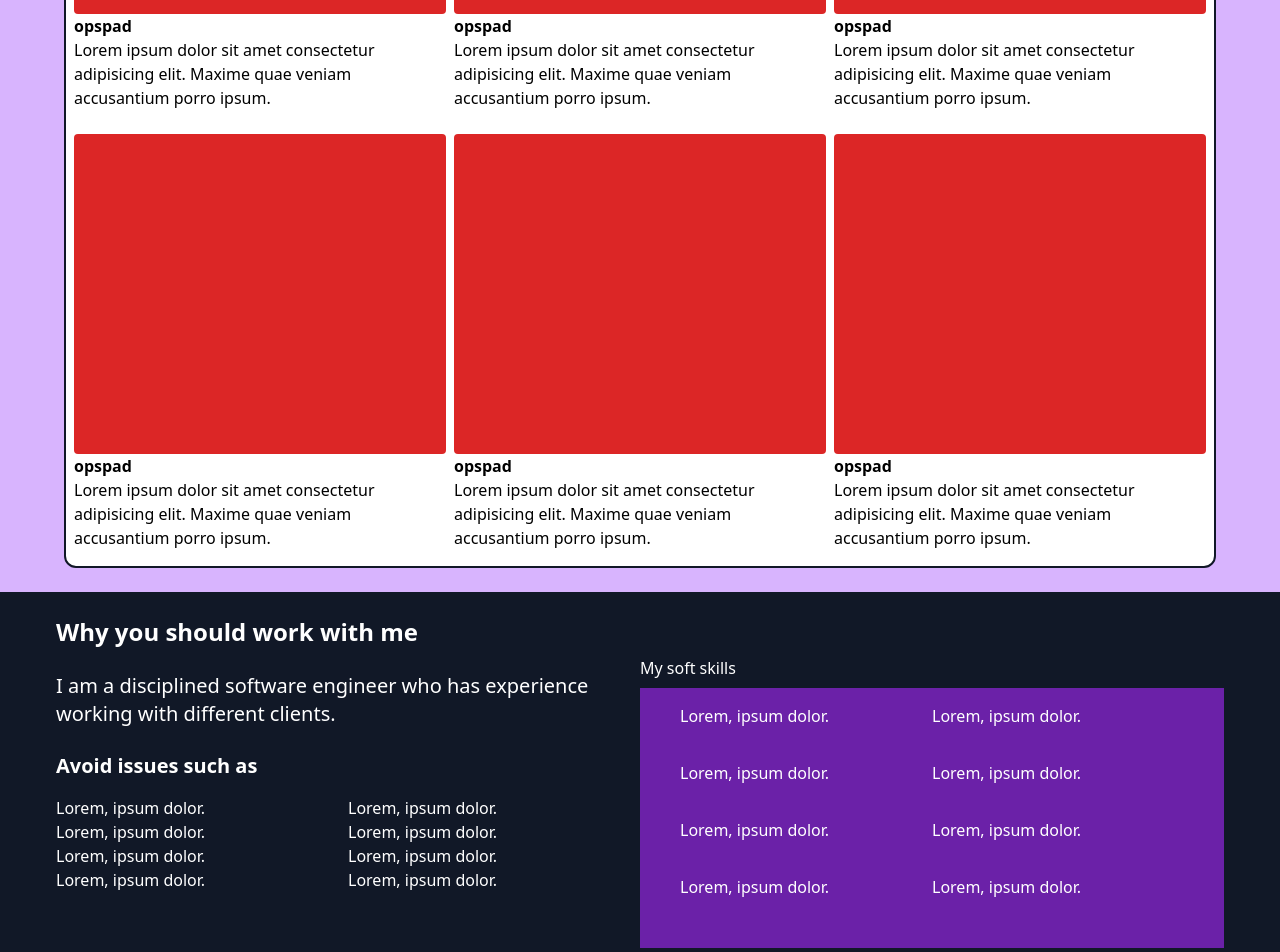
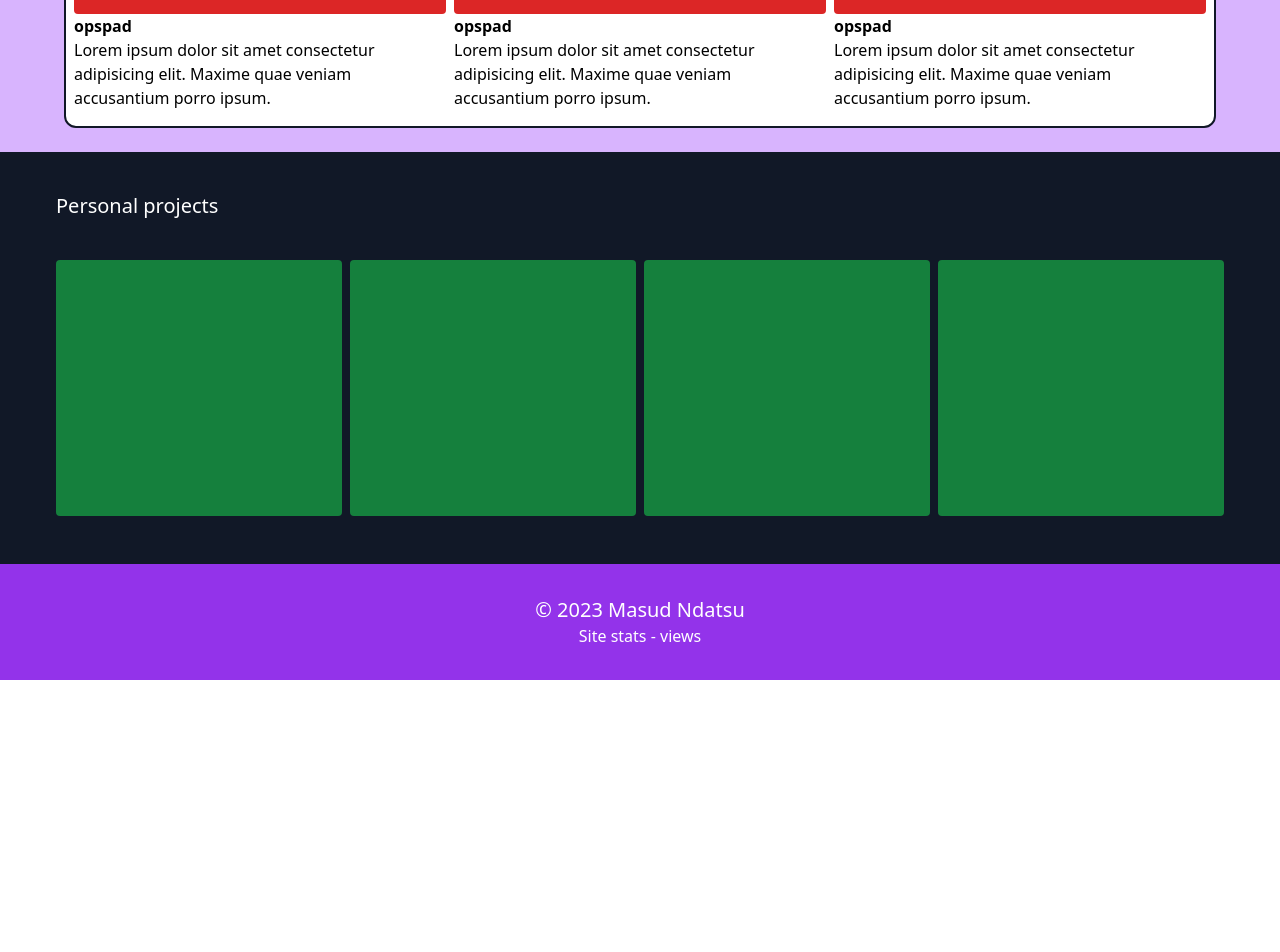
Before and after one commit to Masud-Ndatsu/react-portfolio-v1, a React (Vite) app: page / in a window 1280 px wide. Shown: the part 1380-2332 px from the top of the page. After the commit the page ends 2060 px from the top, so only its background shows below. Built offline with nearby package versions, Linux system fonts and the light colour scheme.

Commit message:
feat: added new features

```diff
--- a/src/components/Footer/index.tsx
+++ b/src/components/Footer/index.tsx
@@ -1,19 +1,14 @@
 export const Footer = () => {
   return (
-    <footer className="h-80 text-white p-4 py-6 max-w-[1200px] m-auto">
-      <div className="text-2xl ">
-        <div>
-          <h1>Masud Ndatsu</h1>
-          <p>masudndatsu@gmail.com</p>
-          <p>+2347038394890</p>
+    <footer className="text-white p-4 py-8 max-w-[1200px] m-auto">
+      <>
+        <div className="text-center">
+          <h1 className="text-xl">
+            &#169; {new Date().getFullYear()} Masud Ndatsu
+          </h1>
+          <p>Site stats - views</p>
         </div>
-        <div>
-          <h1>Socials</h1>
-          <p>Facebook</p>
-          <p>Twitter</p>
-          <p>LinkedIn</p>
-        </div>
-      </div>
+      </>
     </footer>
   );
 };
--- a/src/components/Main/index.tsx
+++ b/src/components/Main/index.tsx
@@ -34,36 +34,6 @@ export const Main = () => {
               </p>
             </div>
           </div>
-          <div className="py-2">
-            <div className="h-80 w-full bg-red-600 rounded"></div>
-            <div>
-              <h4 className="font-bold">opspad</h4>
-              <p>
-                Lorem ipsum dolor sit amet consectetur adipisicing elit. Maxime
-                quae veniam accusantium porro ipsum.
-              </p>
-            </div>
-          </div>
-          <div className="py-2">
-            <div className="h-80 w-full bg-red-600 rounded"></div>
-            <div>
-              <h4 className="font-bold">opspad</h4>
-              <p>
-                Lorem ipsum dolor sit amet consectetur adipisicing elit. Maxime
-                quae veniam accusantium porro ipsum.
-              </p>
-            </div>
-          </div>
-          <div className="py-2">
-            <div className="h-80 w-full bg-red-600 rounded"></div>
-            <div>
-              <h4 className="font-bold">opspad</h4>
-              <p>
-                Lorem ipsum dolor sit amet consectetur adipisicing elit. Maxime
-                quae veniam accusantium porro ipsum.
-              </p>
-            </div>
-          </div>
         </div>
       </div>
     </main>
--- a/src/components/Persona/index.tsx
+++ b/src/components/Persona/index.tsx
@@ -15,8 +15,8 @@ export const Persona = () => {
           Types of projects I have worked on
         </p>
         <div className="text-gray-900 flex flex-wrap gap-2 justify-center sm:justify-start py-4">
-          <button className="py-4 px-8 bg-yellow-200 rounded-lg">B2B</button>
-          <button className="py-4 px-8 bg-green-300 rounded-lg">SaaS</button>
+          <button className="py-4 px-8 bg-white rounded-lg">B2B</button>
+          <button className="py-4 px-8 bg-white rounded-lg">SaaS</button>
           <button className="py-4 px-8 bg-white rounded-lg">Mobile app</button>
           <button className="py-4 px-8 bg-white rounded-lg">Websites</button>
         </div>
@@ -24,9 +24,9 @@ export const Persona = () => {
           Some companies I have worked with
         </p>
         <div className="flex gap-2 my-6">
-          <div className="max-w-48 w-full h-20 rounded bg-red-300"></div>
-          <div className="max-w-48 w-full h-20 rounded bg-red-300"></div>
-          <div className="max-w-48 w-full h-20 rounded bg-red-300"></div>
+          <div className="max-w-48 w-full h-20 rounded bg-purple-600"></div>
+          <div className="max-w-48 w-full h-20 rounded bg-purple-600"></div>
+          <div className="max-w-48 w-full h-20 rounded bg-purple-600"></div>
         </div>
       </div>
     </div>
--- a/src/components/SkillComp/index.tsx
+++ /dev/null
@@ -1,40 +0,0 @@
-export const SkillComp = () => {
-  return (
-    <section className="text-white py-6 px-4 max-w-[1200px] m-auto">
-      <h2 className="font-bold text-2xl">Why you should work with me</h2>
-      <div className="grid sm:grid-cols-2">
-        <div>
-          <p className="text-xl my-6">
-            I am a disciplined software engineer who has experience working with
-            different clients.{" "}
-          </p>
-
-          <h3 className="font-semibold text-xl"> Avoid issues such as</h3>
-          <ul className="py-4 grid grid-cols-2">
-            <li>Lorem, ipsum dolor.</li>
-            <li>Lorem, ipsum dolor.</li>
-            <li>Lorem, ipsum dolor.</li>
-            <li>Lorem, ipsum dolor.</li>
-            <li>Lorem, ipsum dolor.</li>
-            <li>Lorem, ipsum dolor.</li>
-            <li>Lorem, ipsum dolor.</li>
-            <li>Lorem, ipsum dolor.</li>
-          </ul>
-        </div>
-        <div>
-          <h2 className="font-medium my-2">My soft skills</h2>
-          <ul className="h-full bg-purple-800 py-4 px-10 grid grid-cols-2">
-            <li>Lorem, ipsum dolor.</li>
-            <li>Lorem, ipsum dolor.</li>
-            <li>Lorem, ipsum dolor.</li>
-            <li>Lorem, ipsum dolor.</li>
-            <li>Lorem, ipsum dolor.</li>
-            <li>Lorem, ipsum dolor.</li>
-            <li>Lorem, ipsum dolor.</li>
-            <li>Lorem, ipsum dolor.</li>
-          </ul>
-        </div>
-      </div>
-    </section>
-  );
-};
--- a/src/pages/Home/index.tsx
+++ b/src/pages/Home/index.tsx
@@ -2,7 +2,6 @@ import { Footer } from "../../components/Footer";
 import { Header } from "../../components/Header";
 import { Main } from "../../components/Main";
 import { Projects } from "../../components/Project";
-import { SkillComp } from "../../components/SkillComp";
 
 export const Home = () => {
   return (
@@ -10,12 +9,11 @@ export const Home = () => {
       <Header />
       <div className="bg-purple-300 ">
         <Main />
-      </div>{" "}
+      </div>
       <div className="bg-gray-900">
-        <SkillComp />
         <Projects />
       </div>
-      <div className="bg-gray-800">
+      <div className="bg-purple-600">
         <Footer />
       </div>
     </>
```
